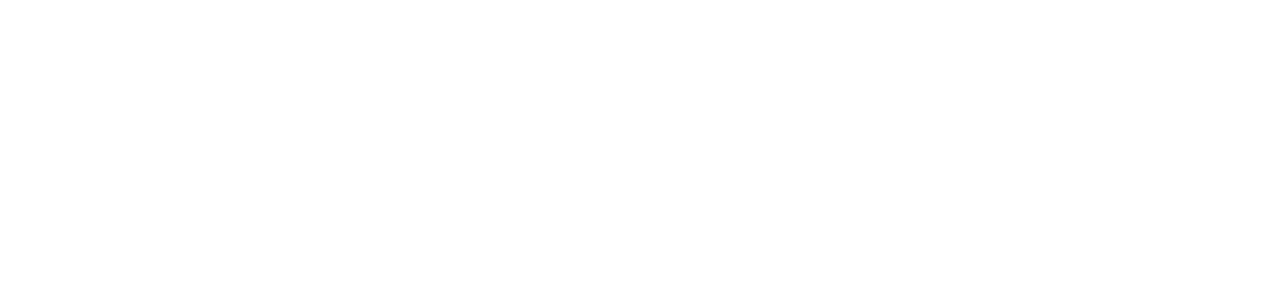
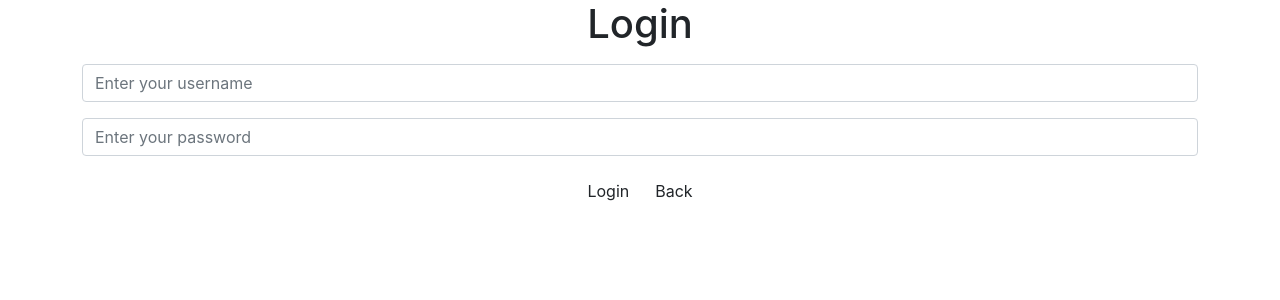
Before and after one commit to rahmatsyifana12/honesty-canteen-sq, a React (Create React App) app in the folder frontend/: page /login in a window 1280 px wide. Before the commit this address had no page. Shown: the top 300 px of the page. Built offline with nearby package versions, Linux system fonts and the light colour scheme.

Commit message:
Finishing login

```diff
--- a/frontend/src/App.js
+++ b/frontend/src/App.js
@@ -1,13 +1,15 @@
 import './App.css';
 import { Routes, Route } from 'react-router-dom';
 import Register from './components/Register/Register';
+import Login from './components/Login/Login';
 
 function App() {
   return (
     <div className="App">
       <Routes>
-          <Route exact path="/">
-              <Route exact path="/register" element={<Register />} />
+          <Route exact path='/'>
+              <Route exact path='/register' element={<Register />} />
+              <Route exact path='/login' element={<Login />} />
           </Route>
       </Routes>
     </div>
--- a/frontend/src/components/Login/Login.jsx
+++ b/frontend/src/components/Login/Login.jsx
@@ -4,7 +4,7 @@
     return (
         <div className="container">
             <div className="">
-                <h1 className="mb-3 text-lg-start text-center">Login</h1>
+                <h1 className="mb-3">Login</h1>
                 <LoginForm />
             </div>
         </div>
--- a/frontend/src/components/Login/LoginForm.jsx
+++ b/frontend/src/components/Login/LoginForm.jsx
@@ -13,7 +13,7 @@
     const [errors, setErrors] = useState();
 
     return (
-        <form action="/login" method="POST" className="text-lg-start text-center">
+        <form action="/login" method="POST">
             <FormInputContext.Provider value={[data, setData, errors]}>
                 <LoginFormInput type="text" propKey="username" iconName="user" />
                 <LoginFormInput type="password" propKey="password" iconName="lock" />
--- a/frontend/src/components/Login/LoginFormInput.jsx
+++ b/frontend/src/components/Login/LoginFormInput.jsx
@@ -3,8 +3,7 @@
 function LoginFormInput({type, propKey}) {
     return (
         <div className="form-group mb-3">
-            <span className="me-2 mt-1 position-absolute"></span>
-            <input type={type} className="form-control bg-transparent w-75 ps-4 border-0 border-bottom rounded-0 d-inline" name={propKey} placeholder={`Enter your ${propKey}`} />
+            <input type={type} className="form-control" name={propKey} placeholder={`Enter your ${propKey}`} />
         </div>
     );
 }
--- a/frontend/src/components/Register/Register.jsx
+++ b/frontend/src/components/Register/Register.jsx
@@ -2,9 +2,9 @@
 
 function Register() {
     return (
-        <div className="container">
-            <div className="">
-                <h1>Register</h1>
+        <div className='container'>
+            <div>
+                <h1 className='mb-3'>Register</h1>
                 <RegisterForm />
             </div>
         </div>
--- a/frontend/src/components/Register/RegisterForm.jsx
+++ b/frontend/src/components/Register/RegisterForm.jsx
@@ -20,7 +20,7 @@
                 <RegisterFormInput type="password" propKey="Confirm Password" />
             </FormInputContext.Provider>
             <button type="submit" className="btn">Register</button>
-            <Link to="/login" className="btn">Back</Link>
+            <Link to='/login' className="btn">Back</Link>
         </form>
     );
 }
```
